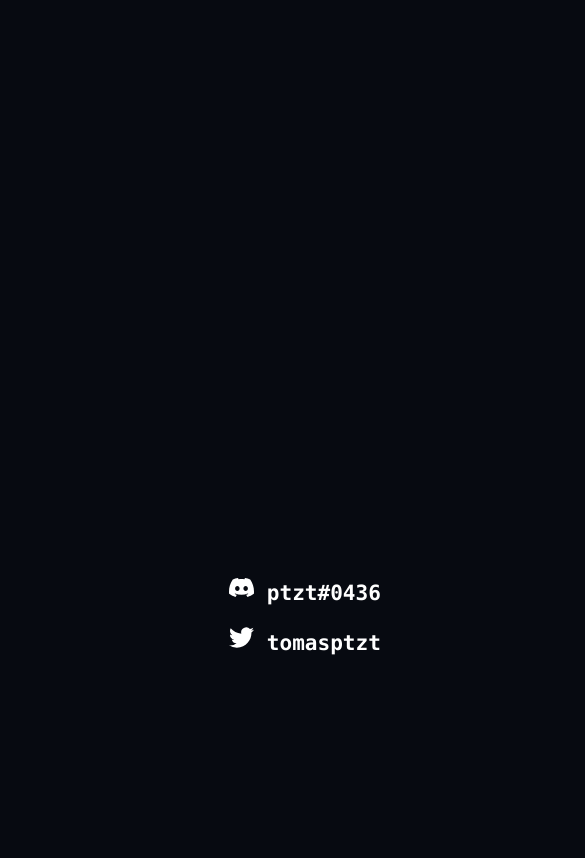
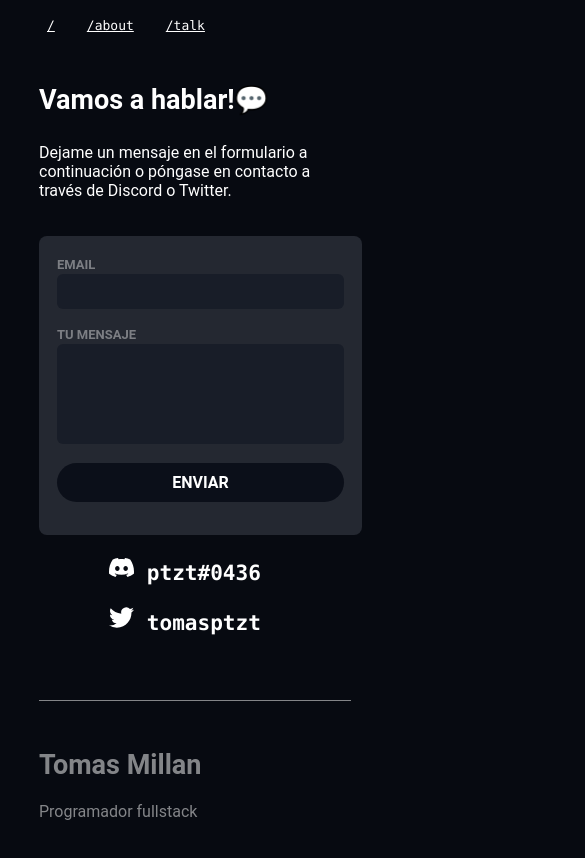
Before and after one commit to ptzt/Portfolio-Project, a React (Create React App) app: page /talk in a window 390 px wide. Shown: the top 858 px of the page, 585 px wide, since content can reach past the window. Built offline with nearby package versions, Linux system fonts and the light colour scheme.

Commit message:
responsive working

```diff
--- a/src/App.css
+++ b/src/App.css
@@ -7,16 +7,14 @@ body {
 }
 
 .App-Main {
-  display: inline-block;
+  display: block;
   background-color: #070A11;
-  margin-left: 600px;
-  margin-right: 600px;
+  margin: 0 auto;
+  width: 80%;
 }
 
-@media (max-width: 1440px) {
-  .App-Main {
+@media (max-width: 320px) {
+  .App-main {
+    width: 50%
   }
-  .Main-page {
-    margin-left: auto;
-  }
-}
+ }
--- a/src/pages/about.jsx
+++ b/src/pages/about.jsx
@@ -12,8 +12,14 @@ function About() {
             <p className="p2">Soy un programador Fullstack del Norte de Argentina mas precisamente de Tucuman!. Me preocupo por el código accesible y eficaz. Soy un gran admirador de leer y tengo pensado en contribuir al código abierto, me parece muy interesante y lindo ver a comunidades tan grandes trabajando juntas. Programo hace un año y medio, he aprendido mucho sobre principios de programación, escalado y arquitectura de sistemas. En este momento, estoy aprendiendo NextJs y Typescript con mucha calma pero me gustaria migrar este sitio a esas tecnologias en un tiempo.</p>
             <p className="p2">
                 No estoy 100% seguro de qué poner en esta página, no lo he considerado mucho. Si tenes alguna idea o queres darme algun feedback ,
-                <a className="git"href="/contact">podes hacerlo aca!</a></p>
+                <a className="git"href="/talk">podes hacerlo aca!</a></p>
         </div>
+        <footer className="footer">
+                <div>
+                 <h1 className='p1-footer'>Tomas Millan</h1>
+                <p className='p2-footer'>Programador fullstack</p>
+               </div>
+           </footer>
         </body>
     )
 }
--- a/src/pages/main.jsx
+++ b/src/pages/main.jsx
@@ -24,8 +24,8 @@ import '../style/main.css'
 function Main() {
     return(
         <div className= 'mn' >
-            <div>
-                <header className="header">
+            <div className="header-main">
+                <header>
                     <form className="form" method="get" action="https://github.com/ptzt" target="_blank">
                         <button id="button"><FaGithub size={30}/></button>
                     </form>
@@ -61,7 +61,7 @@ function Main() {
            <footer className="footer">
                 <div>
                  <h1 className='p1-footer'>Tomas Millan</h1>
-                <p className='p2'>Programador fullstack</p>
+                <p className='p2-footer'>Programador fullstack</p>
                </div>
            </footer>
 
--- a/src/pages/talk.jsx
+++ b/src/pages/talk.jsx
@@ -32,7 +32,7 @@ const Talk = () => {
     }
     return (
         <>
-        <div>
+        <div className="main-talk">
         <p className="p1-talk">Vamos a hablar!💬</p>
         <p className="p2-talk">Dejame un mensaje en el formulario a continuación o póngase en contacto a través de Discord o Twitter.</p>
 
@@ -51,6 +51,13 @@ const Talk = () => {
                         </ul>
                     </div>
         </div>
+
+        <footer className="footer">
+                <div>
+                 <h1 className='p1-footer'>Tomas Millan</h1>
+                <p className='p2-footer'>Programador fullstack</p>
+               </div>
+           </footer>
         </>
     );
 };
--- a/src/style/about.css
+++ b/src/style/about.css
@@ -5,14 +5,12 @@
 
 
 .p1 {
-    font-size: 54px;
     font-family: 'Roboto';
     font-weight: 700;
     margin-bottom: 20px;
 }
 
 .p2 {
-    font-size: 16px;
     font-family: "Roboto";
     font-weight: 400;
     padding: 0;
@@ -21,41 +19,20 @@
 
 
 .resize {
-    width: 500px;
+    width: 700px;
     height: auto;
 }
 
 
-@media only screen and (max-width: 425px) {
-    .mn {
-        margin:auto;
-        margin-top: 130px;
-        margin-right: 20px;
-        text-align: left;
-        }
+@media (min-width: 320px) {
+    .resize{
+        width: 290px;
+}
+}
 
-        .form {
-            margin-top: -9px;
-        }
 
-        .p1 {
-        font-size: 45px;
-        margin: 10px;
-        margin-top: 50px;
-        margin-bottom: 0px;
-        }
-
-        .p2 {
-        font-size: 18px;
-        font-weight: 400;
-        margin: 10px;
-
-        }
-
-        .resize {
-            width: 350px;
-            height: auto;
-            margin:10px;
-        }
-
+@media (min-width: 760px) {
+    .resize{
+        width: 500px;
+    }
 }
--- a/src/style/contact.css
+++ b/src/style/contact.css
@@ -1,4 +1,5 @@
 .main-box {
+    margin: 0 auto;
     margin-top: 20px;
     width: 16%;
 }
@@ -32,11 +33,14 @@
     left: 48.5%;
     display: flex;
     justify-content: center;
-
 }
 
 .text-ok {
     margin-top: 15px;
+}
+
+.footer {
+    margin-top: 500px;
 }
 
 body #contact-form {
@@ -55,12 +59,14 @@ body #contact-form input, body #contact-form textarea {
     margin-bottom: 15px;
     background-color: #181D28;
     border-radius: 0.375rem;
+    color: white;
 }
 body #contact-form textarea {
     height: 100px;
     resize: vertical;
     background-color: #181D28;
     resize: none;
+    color:white;
 }
 body #contact-form button {
     width: 40%;
@@ -85,17 +91,36 @@ body #contact-form span.visible {
 }
 
 
-@media (max-width: 400px) {
-    .main {
-        display: block;
-        margin: auto;
+@media (min-width: 360px) {
+    .main-box {
+        margin-top: 20px;
+        width: 73.6%;
+
     }
-}
 
-@media (min-width: 401px) and (max-width: 600px) {
-    .main{
-        display:block;
+    .social {
+        margin-top: 300px;
+        margin-left: -120px;
+    }
+
+    .main-talk {
+        margin-top: -55px;
+    }
+
+    body #contact-form button {
+        width: 100%;
         margin: auto;
 
     }
+
 }
+
+@media(min-width: 1024px) {
+    .main-box{
+        width: 26%;
+    }
+
+    .social {
+        margin-top: 90px;
+    }
+}
--- a/src/style/main.css
+++ b/src/style/main.css
@@ -30,9 +30,9 @@
 
 .footer {
     opacity: 0.5;
-    padding: 2.5rem;
-    padding-top: 2.5rem;
-    padding-bottom: 2.5rem;
+    padding: 3rem 0 0;
+    margin-top: 3rem;
+    border-top: 1px solid white;
 
 }
 
@@ -40,6 +40,14 @@
     font-size: 27px;
     font-family: 'Roboto';
     font-weight: 700;
+    margin: auto;
+}
+
+.p2-footer {
+    font-size: 16px;
+    line-height: 29px;
+    font-family: "Roboto";
+    font-weight: 400;
 }
 
 .git {
@@ -69,38 +77,25 @@
 
 
 
-@media (max-width: 2000px) {
 
 
-    .form {
+
+@media (min-width: 360px) {
+
+        .p1 {
+            font-size: 36px;
+            font-family: 'Roboto';
+            font-weight: 700;
             margin-top: 10px;
         }
 
-    .p1 {
-    font-size: 45px;
-    }
-
-    .p2 {
-    font-size: 18px;
-    font-weight: 400;
-    margin: 10px;
-    }
-
-    .p3 {
-    font-size: 27px;
-    }
 
         .icons {
             margin: 10px;
             margin-top: 20px;
-        display: grid;
-        grid-template-columns: repeat(auto-fill, minmax(70px ,1fr));
+            display:grid;
+            grid-template-columns: repeat(auto-fill, minmax(50px, 1fr));
             grid-gap: 0.6rem;
-        font-size:0 ;
+            font-size: 0;
         }
-
-    .main {
-        margin:auto;
     }
-
-}
```
Lines whose indentation alone changed are shown as unchanged.
